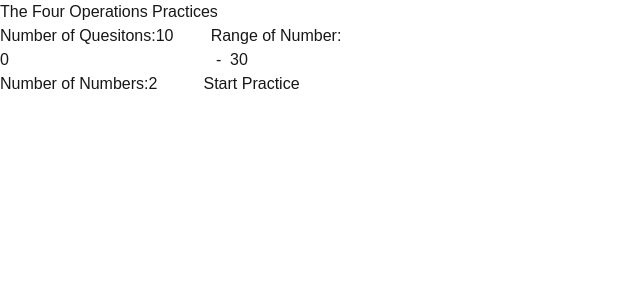
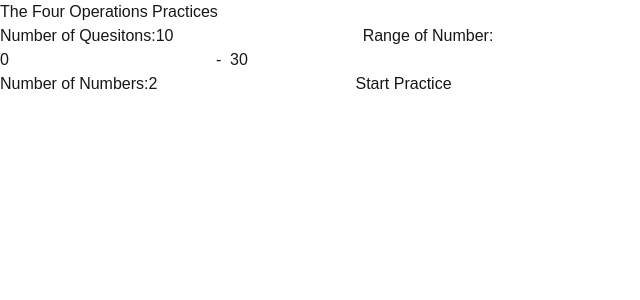
Before and after one commit to ziruiqiao/four_operations, a Next.js app: page / in a window 1280 px wide. Shown: the top 300 px of the page, without its empty margins (0-640 px from the left). Built offline with nearby package versions, Linux system fonts and the light colour scheme.

Commit message:
Update page.tsx

```diff
--- a/src/app/page.tsx
+++ b/src/app/page.tsx
@@ -24,7 +24,7 @@ export default function Home() {
                     Number of Quesitons:
                 </label>
                 <input
-                    type="number" min="1" max="50" value={numQuestions === null ? "" : numQuestions}
+                    type="string" min="1" max="50" value={numQuestions === null ? "" : numQuestions}
                     onChange={(e) => setNumQuestions(Number(e.target.value))}
                     className="border border-gray-300 p-2 rounded w-full"
                 />
@@ -33,13 +33,13 @@ export default function Home() {
                 </label>
                 <div className="flex-row">
                     <input
-                        type="number" value={minNum === null ? "" : minNum}
+                        type="string" value={minNum === null ? "" : minNum}
                         onChange={(e) => setMinNum(Number(e.target.value))}
                         className="border border-gray-300 p-2 rounded w-1/5"
                     />
                     &nbsp;&nbsp;-&nbsp;&nbsp;
                     <input
-                        type="number" value={maxNum === null ? "" : maxNum}
+                        type="string" value={maxNum === null ? "" : maxNum}
                         onChange={(e) => setMaxNum(Number(e.target.value))}
                         className="border border-gray-300 p-2 rounded w-1/5"
                     />
@@ -48,7 +48,7 @@ export default function Home() {
                     Number of Numbers:
                 </label>
                 <input
-                    type="number" min="2" max="10" value={numOfNumber === null ? "" : numOfNumber}
+                    type="string" min="2" max="10" value={numOfNumber === null ? "" : numOfNumber}
                     onChange={(e) => setNumOfNumber(Number(e.target.value))}
                     className="border border-gray-300 p-2 rounded w-full"
                 />
```
